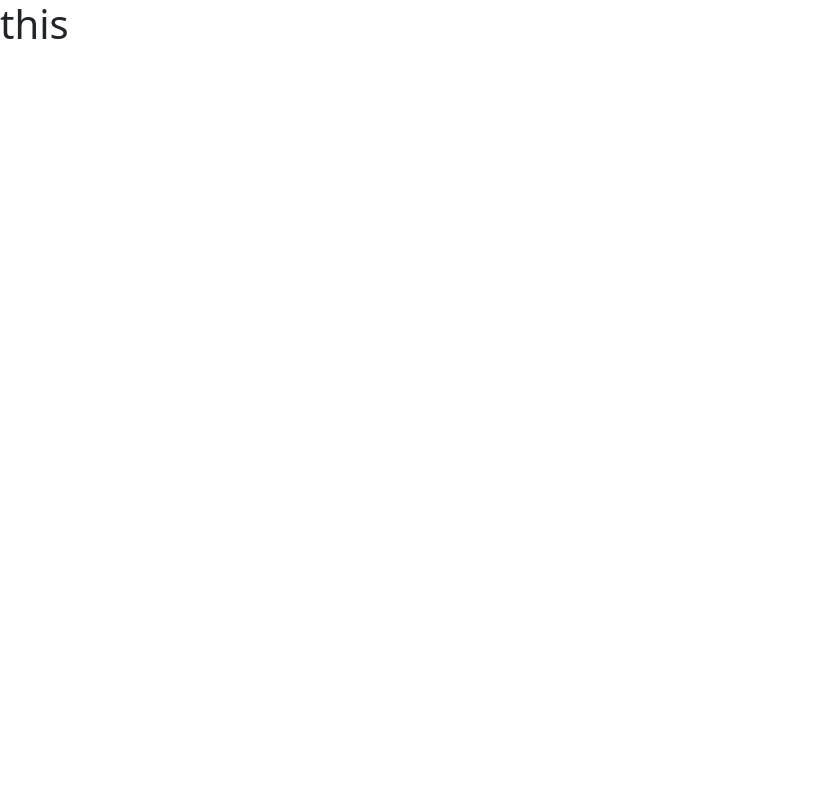
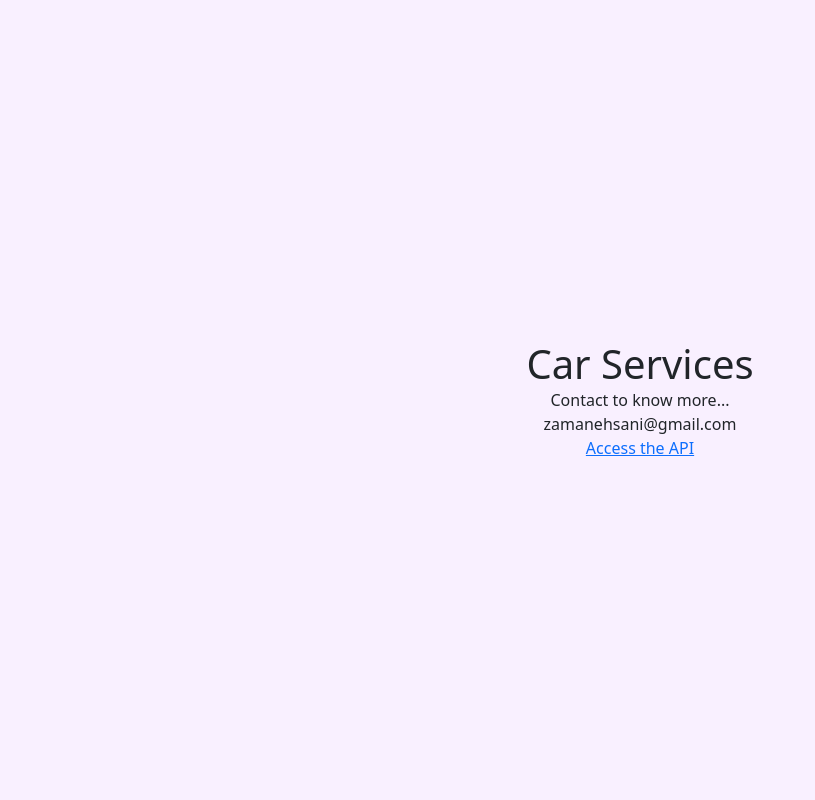
Before and after one commit to zamanehsani/carService, a Django app: page / in a window 1280 px wide. Before the commit the part shown is almost empty. Shown: the whole page, without its empty margins (0-815 px from the left). Run offline with Django 4.2, Linux system fonts and the light colour scheme.

Commit message:
updated the dashboard tempate index html file.

```diff
--- a/dashboard/templates/dashboard/index.html
+++ b/dashboard/templates/dashboard/index.html
@@ -7,11 +7,35 @@
     <link rel="stylesheet" href="https://cdn.jsdelivr.net/npm/bootstrap@5.3.2/dist/js/bootstrap.bundle.min.js">
 
     <title>Free Style</title>
+    <style>
+        html, body {
+          height: 100%;
+          margin: 0;
+          display: flex;
+          justify-content: center;
+          align-items: center;
+          background-color:rgb(249, 240, 255);
+        }
+
+        .container {
+          width: 100vw;
+          height: 100vh;
+          display: flex;
+          justify-content: center;
+          align-items: center;
+        }
+        .content {
+          text-align: center;
+        }
+      </style>
 </head>
 <body>
-    <div class="conainer">
-        <div class="row">
-            <h1>this </h1>
+    <div class="container">
+        <div class="content">
+            <h1 style="padding: 0px; margin:0px">Car Services</h1>
+            <p style="padding: 0px; margin:0px">Contact to know more...</p>
+            <p style="padding: 0px; margin:0px">zamanehsani@gmail.com</p>
+            <a href="/api">Access the API</a>
         </div>
     </div>
 
```
Also changed, not shown: 1 other file.
